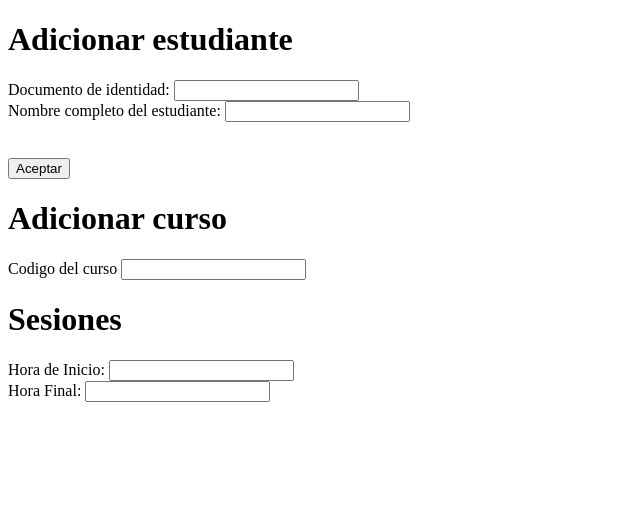
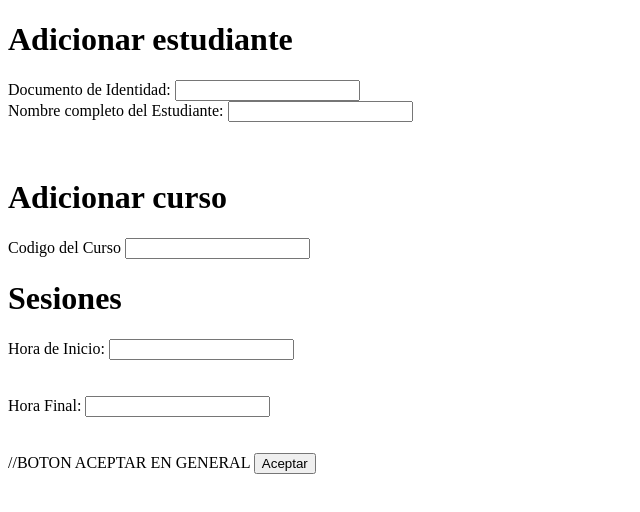
Before and after one commit to Gaus80/Taller7, a plain HTML site: page Frontend/index.html in a window 1280 px wide. Shown: the whole page, without its empty margins (0-640 px from the left). Drawn offline with Linux system fonts and the light colour scheme; files whose address does not match are found by name.

Commit message:
actualizacion de boton

```diff
--- a/Frontend/index.html
+++ b/Frontend/index.html
@@ -11,18 +11,18 @@
     <form id="adicionarEstudiante">
         <div>
 
-            <label for="dni">Documento de identidad:</label>
+            <label for="dni">Documento de Identidad:</label>
             <input type="text" id="dni" placeHolder="">
             <br>
 
-            <label for="nombre">Nombre completo del estudiante:</label>
+            <label for="nombre">Nombre completo del Estudiante:</label>
             <input type="text" id="nombre" placeHolder="">
             <br>
 
 
             <br>
             <br>
-            <input type="submit" onclick="guardar()" value="Aceptar">
+
         </div>
     </form>
 
@@ -30,7 +30,7 @@
 <h1>Adicionar curso</h1>
 <div>
     <div>
-        <label for="adicionarCurso">Codigo del curso</label>
+        <label for="adicionarCurso">Codigo del Curso</label>
         <input type=" text" id="adicionarCurso"
     </div>
     <form id="adicionarCurso">
@@ -45,6 +45,8 @@
         <label for="idhi">Hora de Inicio:</label>
         <input type="text" id="idhi" placeHolder="">
         <br>
+        <br>
+        <br>
 
         <label for="dnihf">Hora Final:</label>
         <input type="text" id="dnihf" placeHolder="">
@@ -54,6 +56,9 @@
     </form>
 </div>
 
+//BOTON ACEPTAR EN GENERAL
+<input type="submit" onclick="guardar()" value="Aceptar">
+
 
 </body>
 </html>
```
